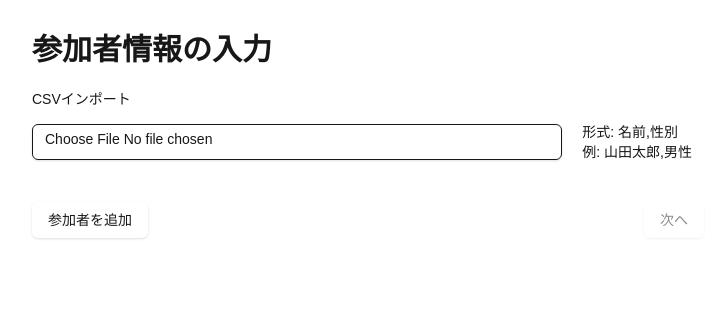
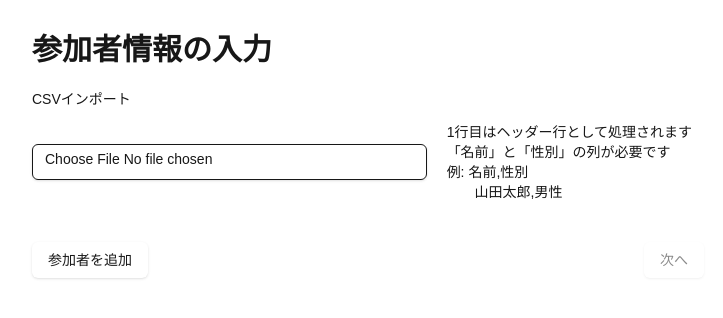
Before and after one commit to Zakky4/sekigae-meijin, a Next.js app: page /participants in a window 1280 px wide. Shown: the top 318 px of the page, without its empty margins (272-995 px from the left). Built offline with nearby package versions, Linux system fonts and the light colour scheme.

Commit message:
CSVの見出しから値を取得する機能を実装

```diff
--- a/app/participants/page.tsx
+++ b/app/participants/page.tsx
@@ -126,24 +126,44 @@ export default function ParticipantsPage() {
         // CSVを解析
         const lines = content.split('\n')
 
+        // 1行目未満の場合はエラー
+        if (lines.length < 2) {
+          setCsvError('CSVファイルは少なくとも2行（ヘッダー行とデータ行）必要です')
+          return
+        }
+
+        // ヘッダー行を解析して列インデックスを特定
+        const headerLine = lines[0].trim()
+        const headers = headerLine.split(',').map(h => h.trim())
+
+        // 名前と性別の列インデックスを検索
+        const nameIndex = headers.findIndex(h => h === '名前')
+        const genderIndex = headers.findIndex(h => h === '性別')
+
+        // 必要な列が見つからない場合はエラー
+        if (nameIndex === -1 || genderIndex === -1) {
+          setCsvError('CSVファイルには「名前」と「性別」の列が必要です')
+          return
+        }
+
         // 新しい参加者リスト
         const newParticipants: Participant[] = []
 
-        // 各行を処理（ヘッダー行をスキップするため1から開始も可能）
-        for (let i = 0; i < lines.length; i++) {
+        // 2行目以降を処理
+        for (let i = 1; i < lines.length; i++) {
           const line = lines[i].trim()
           if (!line) continue // 空行はスキップ
 
           const values = line.split(',')
 
-          // 最低でも名前と性別が必要
-          if (values.length < 2) continue
+          // 列数が足りない場合はスキップ
+          if (values.length <= Math.max(nameIndex, genderIndex)) continue
 
-          const name = values[0].trim()
+          const name = values[nameIndex].trim()
           let gender: 'male' | 'female' | 'other' = 'other'
 
           // 性別の判定
-          const genderValue = values[1].trim().toLowerCase()
+          const genderValue = values[genderIndex].trim().toLowerCase()
           if (genderValue === '男性' || genderValue === 'male' || genderValue === '男') {
             gender = 'male'
           } else if (genderValue === '女性' || genderValue === 'female' || genderValue === '女') {
@@ -227,8 +247,10 @@ export default function ParticipantsPage() {
                   className="flex-1"
                 />
                 <div className="bg-muted px-3 py-2 rounded-md text-sm">
-                  <p>形式: 名前,性別</p>
-                  <p>例: 山田太郎,男性</p>
+                  <p>1行目はヘッダー行として処理されます</p>
+                  <p>「名前」と「性別」の列が必要です</p>
+                  <p>例: 名前,性別</p>
+                  <p>　　山田太郎,男性</p>
                 </div>
               </div>
             </div>
```
